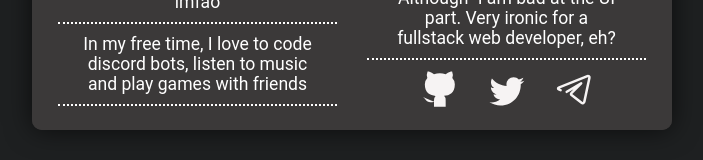
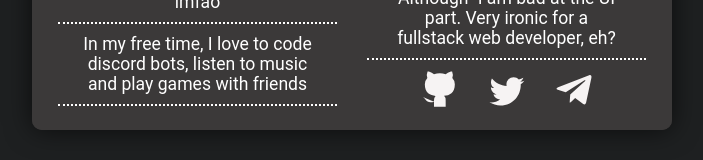
Before and after one commit to StarnightFox/my-website, a Vue app: page / in a window 1280 px wide. Shown: the part 470-630 px from the top of the page, without its empty margins (288-991 px from the left). Built offline with nearby package versions, Linux system fonts and the light colour scheme.

Commit message:
chore: update telegram svg

```diff
--- a/src/components/Icons/TelegramIcon.vue
+++ b/src/components/Icons/TelegramIcon.vue
@@ -5,9 +5,9 @@ export default {
 </script>
 
 <template>
-  <svg height="40" viewBox="0 0 32 32" width="40">
+  <svg height="40" viewBox="0 0 448 512" width="40">
     <path
-      d="M28.59,4.29a2.23,2.23,0,0,0-2.27-.36L3.41,13.1a1.83,1.83,0,0,0,0,3.38l1.48.61a1,1,0,0,0,1.31-.53,1,1,0,0,0-.54-1.31L4.56,14.8l22.51-9a.22.22,0,0,1,.23,0,.24.24,0,0,1,.08.23L23.27,25.21a.4.4,0,0,1-.26.3.39.39,0,0,1-.39-.06l-8-6.24,7.83-7.91a1,1,0,0,0-1.22-1.56L9.75,16.54a1,1,0,1,0,1,1.72l4.83-2.85L13.23,17.8a2,2,0,0,0,.2,3.08l8,6.15a2.4,2.4,0,0,0,1.47.5,2.47,2.47,0,0,0,.83-.15,2.37,2.37,0,0,0,1.52-1.75L29.33,6.47A2.23,2.23,0,0,0,28.59,4.29Z"
+      d="M446.7 98.6l-67.6 318.8c-5.1 22.5-18.4 28.1-37.3 17.5l-103-75.9-49.7 47.8c-5.5 5.5-10.1 10.1-20.7 10.1l7.4-104.9 190.9-172.5c8.3-7.4-1.8-11.5-12.9-4.1L117.8 284 16.2 252.2c-22.1-6.9-22.5-22.1 4.6-32.7L418.2 66.4c18.4-6.9 34.5 4.1 28.5 32.2z"
       fill="rgba(246,243,243,1)"
     />
   </svg>
```
